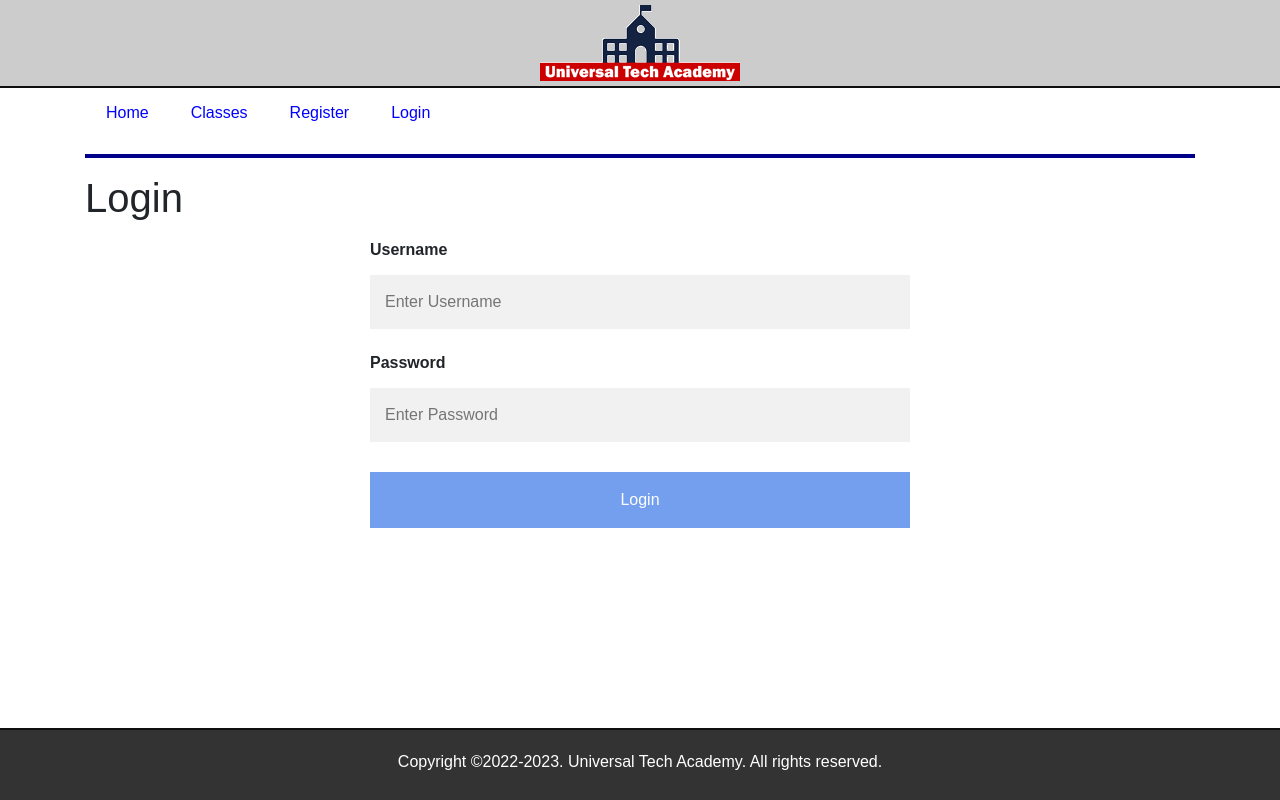
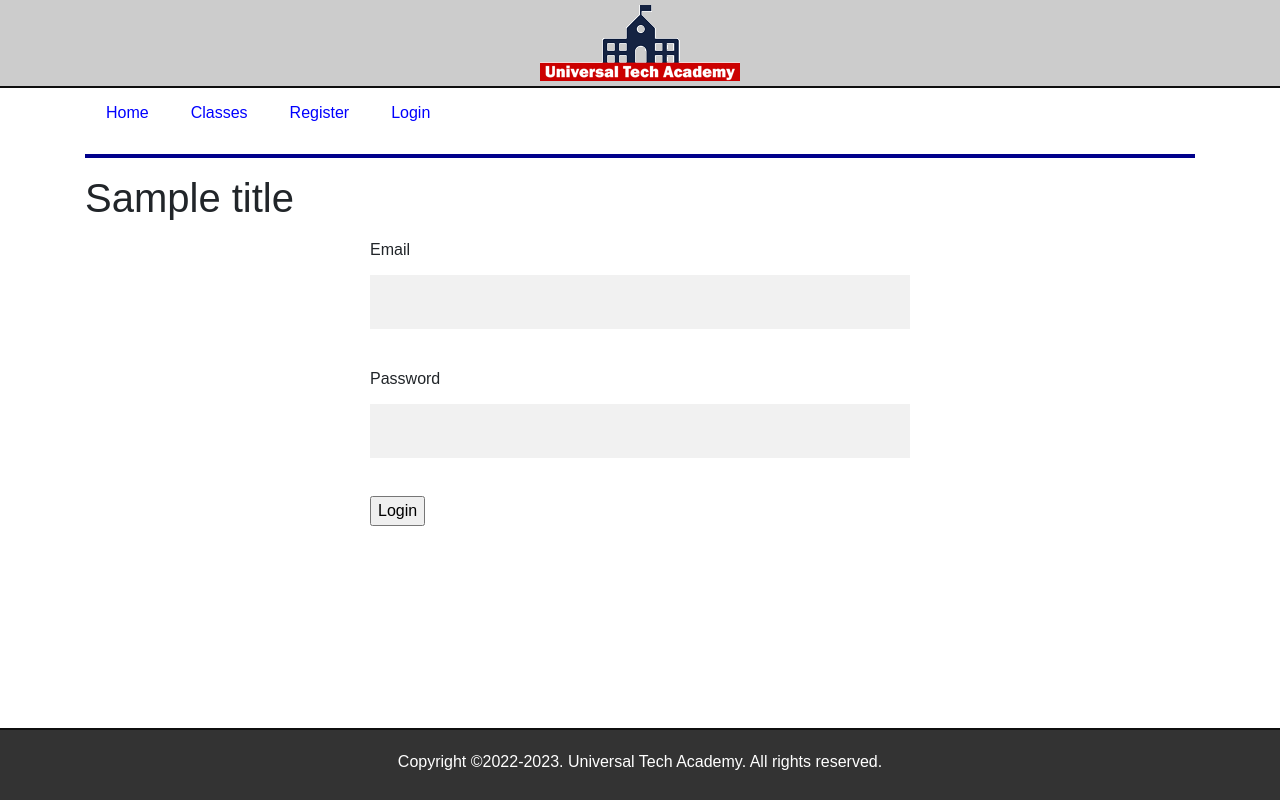
Before and after one commit to aspencerpsu/Enrollment_LinkedIN_Learning, a Flask app: template application/templates/login.html in a window 1280 px wide. Run offline with Flask 2, Linux system fonts and the light colour scheme; tables that the repository leaves empty hold one stand-in row (values such as "Sample post"); the template is opened without the code that fills it: values that come from a table or form of the project are taken from there, most other values are stand-ins (such as "Sample title", 1, 10 or a date in 2020); some libraries are stand-ins or nearby versions.

Commit message:
form widgets added to login and user dashboard used for tally count

```diff
--- /dev/null
+++ b/application/forms.py
@@ -0,0 +1,17 @@
+from flask_wtf import FlaskForm
+from wtforms import StringField, PasswordField, SubmitField, BooleanField
+from wtforms.validators import DataRequired
+
+class LoginForm(FlaskForm):
+    email = StringField("Email", validators=[DataRequired()])
+    password = StringField("Password", validators=[DataRequired()])
+    remember_me = BooleanField("Remember Me", )
+    submit = SubmitField("Login")
+
+class RegisterForm(FlaskForm):
+    email = StringField("Email", validators=[DataRequired()])
+    password = StringField("Password", validators=[DataRequired()])
+    password_confirm = StringField("Confirm Password", validators=[DataRequired()])
+    first_name = StringField("First Name", validators=[DataRequired()])
+    last_name = StringField("Last Name", validators=[DataRequired()])
+    submit = SubmitField("Register Now")
--- a/application/templates/login.html
+++ b/application/templates/login.html
@@ -1,19 +1,27 @@
     {% extends "layout.html" %}
 
     {% block content %}
-    <h1>Login</h1>
+    <h1>{{title}}</h1>
 
     <div class="row">
         <div class="col-md-6 offset-md-3">
             <h3></h3>
-            <form name="login" action="login.php" method="get">
-                <label for="username"><b>Username</b></label>
-                <input type="text" placeholder="Enter Username" name="username" required>
-                <br>
-                <label for="password"><b>Password</b></label>
-                <input type="password" placeholder="Enter Password" name="password" required>
-                <br class="clear">
-                <input class="btn-submit" type="submit" name="submit" value="Login">
+            <form name="login" action="" method="post">
+
+                {{form.hidden_tag()}}
+
+                <p>
+                    {{form.email.label}}<br/>
+                    {{form.email(size=35)}}
+                </p>
+                <p>
+                    {{form.password.label}}<br/>
+                    {{form.password(size=15)}}
+                </p>
+
+                <p>
+                    {{ form.submit() }}
+                </p>
             </form>
         </div>
     </div>
```
Also changed, not shown: application/templates/user.html (added, +18 -0 lines).
